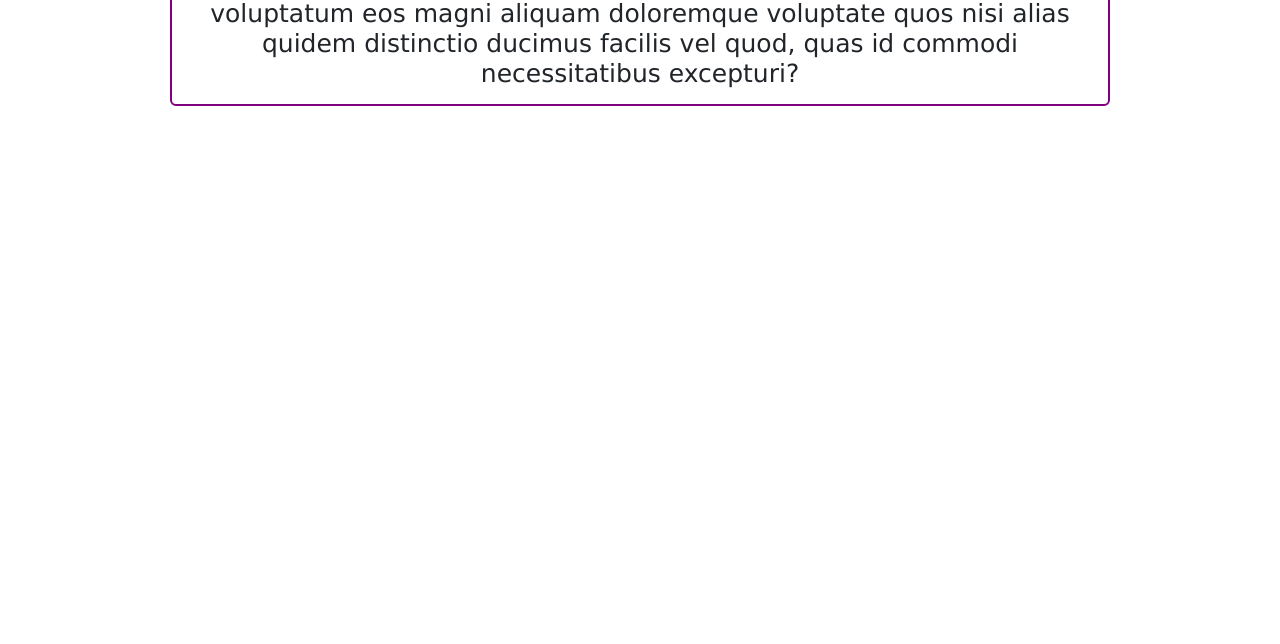
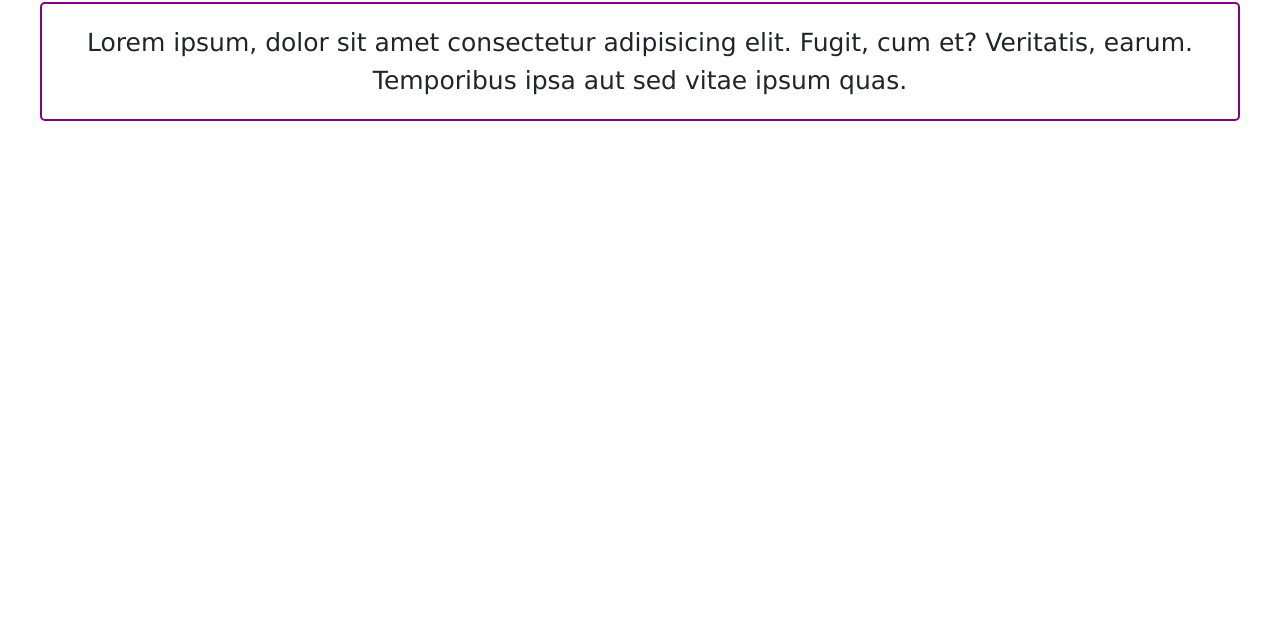
Before and after one commit to SrinidhiPavushetty/Bootstrap-Session1, a plain HTML site: page index.html in a window 1280 px wide. Shown: the part 156-800 px from the top of the page. Drawn offline with nearby package versions, Linux system fonts and the light colour scheme.

Commit message:
added new

```diff
--- a/index.html
+++ b/index.html
@@ -10,8 +10,9 @@
 </head>
 <body>
     <h1>Bootstrap Session 1</h1>
-    <p class="h2">Lorem ipsum dolor sit amet consectetur adipisicing elit. Omnis eaque voluptatum eos magni aliquam doloremque voluptate quos nisi alias quidem distinctio ducimus facilis vel quod, quas id commodi necessitatibus excepturi?</p>
-
+    <br>
+    <p class="h2">HTML and Bootstrap CSS link</p>
+    <p class="abc">Lorem ipsum, dolor sit amet consectetur adipisicing elit. Fugit, cum et? Veritatis, earum. Temporibus ipsa aut sed vitae ipsum quas.</p>
     <script src="https://cdn.jsdelivr.net/npm/bootstrap@5.1.3/dist/js/bootstrap.bundle.min.js" integrity="sha384-ka7Sk0Gln4gmtz2MlQnikT1wXgYsOg+OMhuP+IlRH9sENBO0LRn5q+8nbTov4+1p" crossorigin="anonymous"></script>
 </body>
 </html>
--- a/style.css
+++ b/style.css
@@ -8,11 +8,15 @@ body{
 h1{
     text-align: center;
 }
-.h2{
-    font-size: 25px;
+p{
+    text-align: center;
+    margin:20px;
+
+}
+.abc{
     text-align: center;
     border: 2px solid purple;
-    border-radius: 6px;
-    margin: 40px 150px;
-    padding:15px 20px;
+    border-radius: 5px;
+    font-size: 25px;
+    padding: 20px 10px;
 }
```
